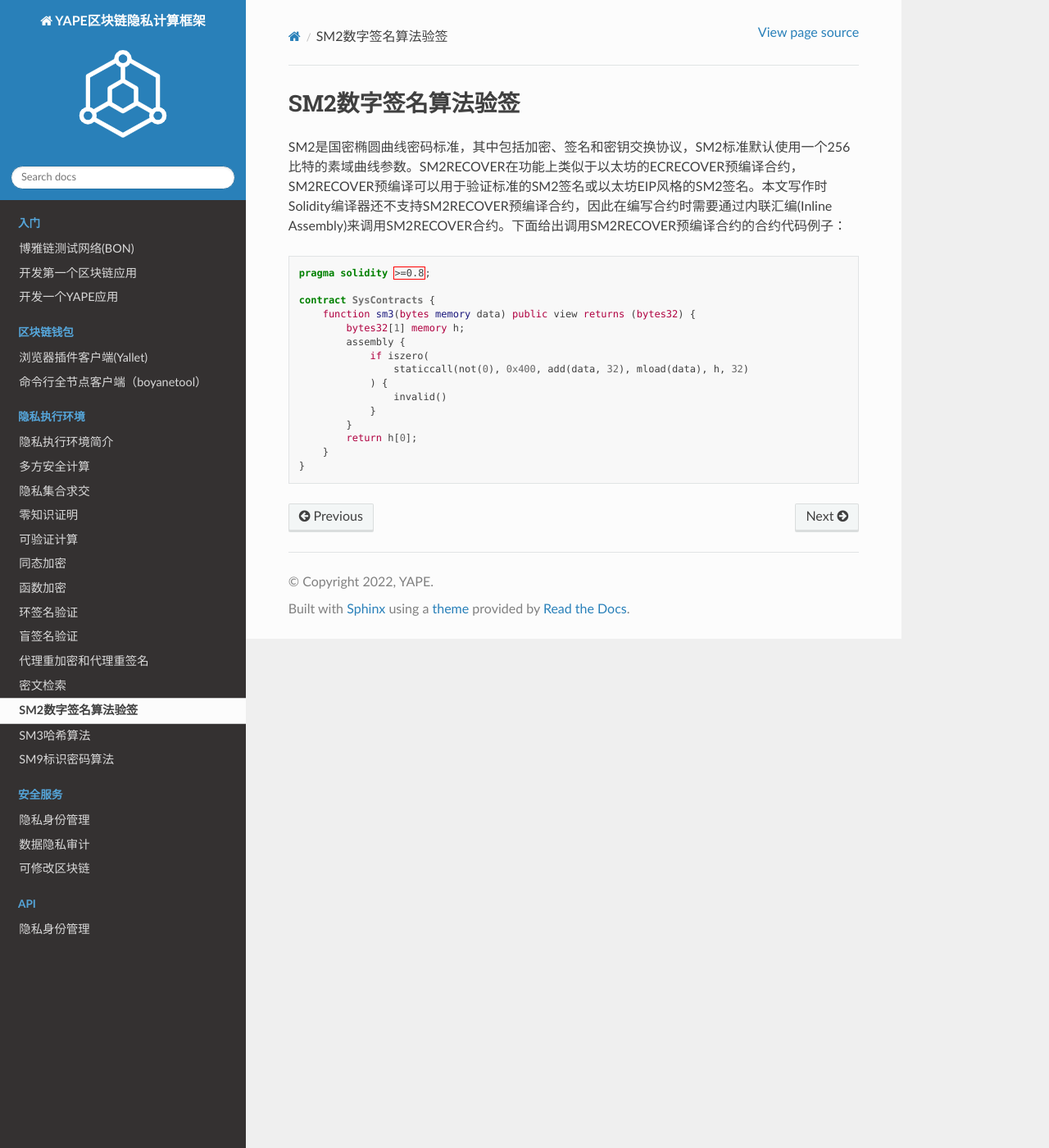
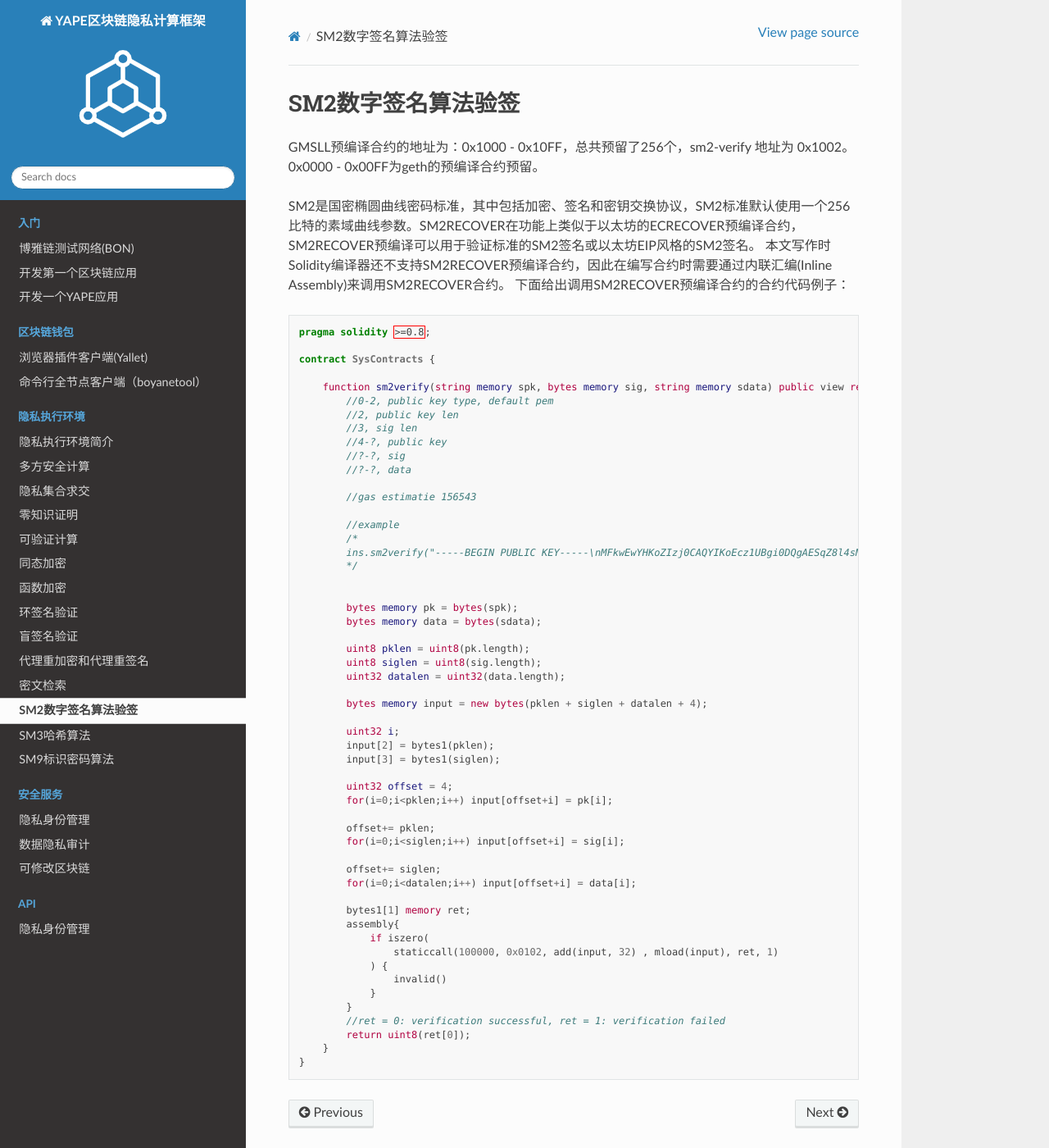
Before and after one commit to boyanet/yape-docs, a Sphinx documentation site: the page built from docs/source/cipher_structure/sm2.md, in a window 1280 px wide and 1400 px high. Shown: the whole window at 82% size. Built offline with Sphinx 7.4.7 and the Read the Docs theme 2.0.0, drawn with Linux system fonts in a browser that asks for light colours; pages that are not in the unit, such as notebooks, are missing from menus.

Commit message:
add sm2-verify precompiled contract example, add definitions of gmssl precompile address

````diff
--- a/docs/source/cipher_structure/sm2.md
+++ b/docs/source/cipher_structure/sm2.md
@@ -1,21 +1,64 @@
 # SM2数字签名算法验签
 
-SM2是国密椭圆曲线密码标准，其中包括加密、签名和密钥交换协议，SM2标准默认使用一个256比特的素域曲线参数。SM2RECOVER在功能上类似于以太坊的ECRECOVER预编译合约，SM2RECOVER预编译可以用于验证标准的SM2签名或以太坊EIP风格的SM2签名。本文写作时Solidity编译器还不支持SM2RECOVER预编译合约，因此在编写合约时需要通过内联汇编(Inline Assembly)来调用SM2RECOVER合约。下面给出调用SM2RECOVER预编译合约的合约代码例子：
+GMSLL预编译合约的地址为：0x1000 - 0x10FF，总共预留了256个，sm2-verify 地址为 0x1002。0x0000 - 0x00FF为geth的预编译合约预留。
+
+SM2是国密椭圆曲线密码标准，其中包括加密、签名和密钥交换协议，SM2标准默认使用一个256比特的素域曲线参数。SM2RECOVER在功能上类似于以太坊的ECRECOVER预编译合约，SM2RECOVER预编译可以用于验证标准的SM2签名或以太坊EIP风格的SM2签名。
+本文写作时Solidity编译器还不支持SM2RECOVER预编译合约，因此在编写合约时需要通过内联汇编(Inline Assembly)来调用SM2RECOVER合约。
+下面给出调用SM2RECOVER预编译合约的合约代码例子：
 
 ```solidity
 pragma solidity >=0.8;
 
 contract SysContracts {
-    function sm3(bytes memory data) public view returns (bytes32) {
-        bytes32[1] memory h;
-        assembly {
+
+    function sm2verify(string memory spk, bytes memory sig, string memory sdata) public view returns (uint8){
+       	//0-2, public key type, default pem
+        //2, public key len
+        //3, sig len
+        //4-?, public key
+        //?-?, sig
+        //?-?, data
+
+        //gas estimatie 156543
+
+        //example
+        /*
+        ins.sm2verify("-----BEGIN PUBLIC KEY-----\nMFkwEwYHKoZIzj0CAQYIKoEcz1UBgi0DQgAESqZ8l4sMcyjURbwsPpyw6cFKaMGw\nmIEBwVpMJkr+PB6C7ADq5NBERXQKdjzeNSweTXmVM5J4JZmZFC6MhuPrIg==\n-----END PUBLIC KEY-----","0x3045022063CA1B61FE5CA093D11297722AC9555BF7CDED24B17C66FF567C9B9F7A94364C022100BBF90EED502DB7A9B18256F552E3B3E97391B38F27BB993662CEA7E596478914","The Go appserver can access an array created by the C++ library")
+        */
+
+
+        bytes memory pk = bytes(spk);
+        bytes memory data = bytes(sdata);
+
+        uint8 pklen = uint8(pk.length);
+        uint8 siglen = uint8(sig.length);
+        uint32 datalen = uint32(data.length);
+
+        bytes memory input = new bytes(pklen + siglen + datalen + 4);
+
+        uint32 i;
+        input[2] = bytes1(pklen);
+        input[3] = bytes1(siglen);
+
+        uint32 offset = 4;
+        for(i=0;i<pklen;i++) input[offset+i] = pk[i];
+
+        offset+= pklen;
+        for(i=0;i<siglen;i++) input[offset+i] = sig[i];
+
+        offset+= siglen;
+        for(i=0;i<datalen;i++) input[offset+i] = data[i];
+
+        bytes1[1] memory ret;
+        assembly{
             if iszero(
-                staticcall(not(0), 0x400, add(data, 32), mload(data), h, 32)
+                staticcall(100000, 0x0102, add(input, 32) , mload(input), ret, 1)
             ) {
                 invalid()
             }
         }
-        return h[0];
+        //ret = 0: verification successful, ret = 1: verification failed
+        return uint8(ret[0]);
     }
 }
 ```
````
Also changed, not shown: docs/source/cipher_structure/sm3.md (+7 -4 lines).
